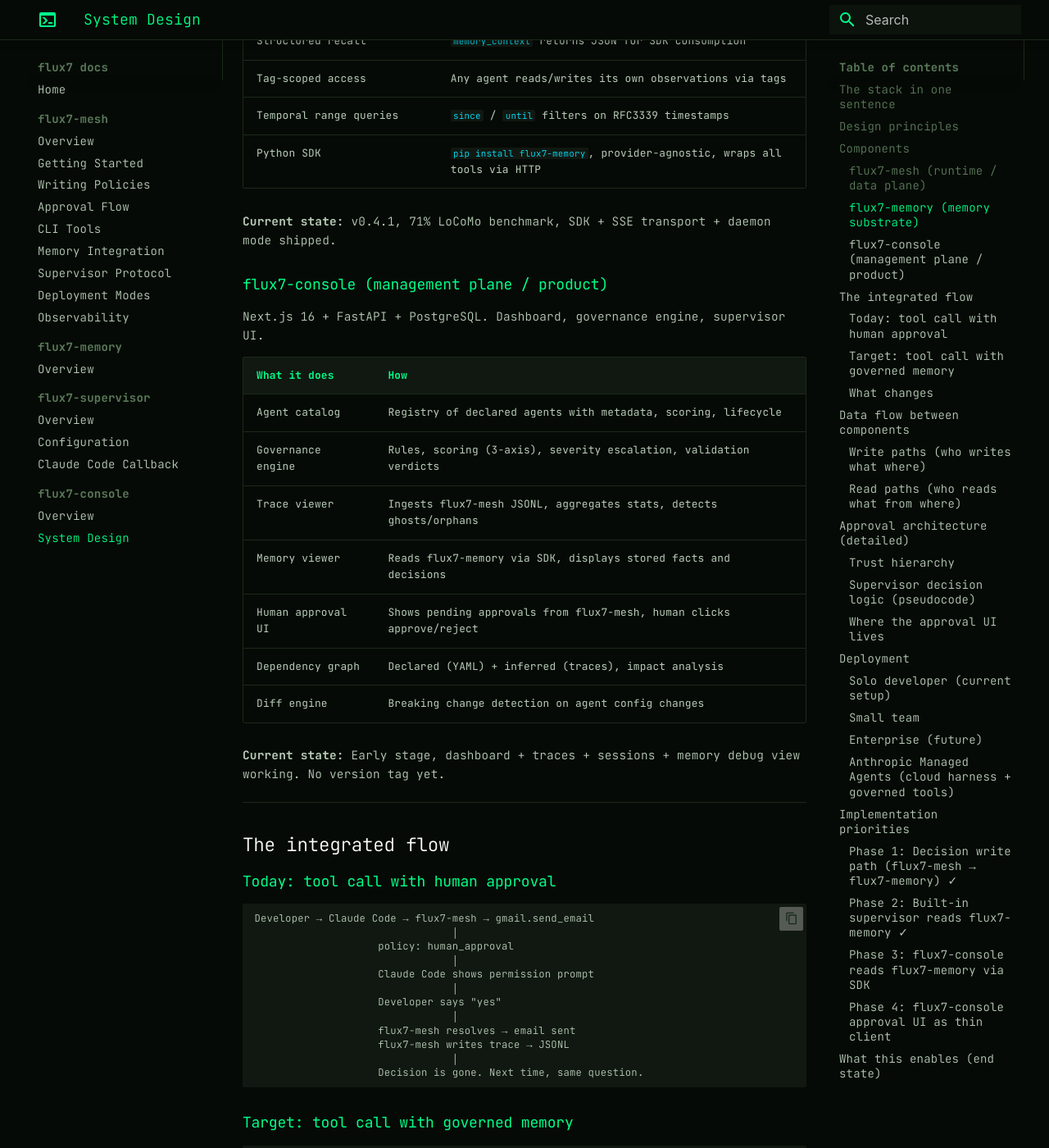
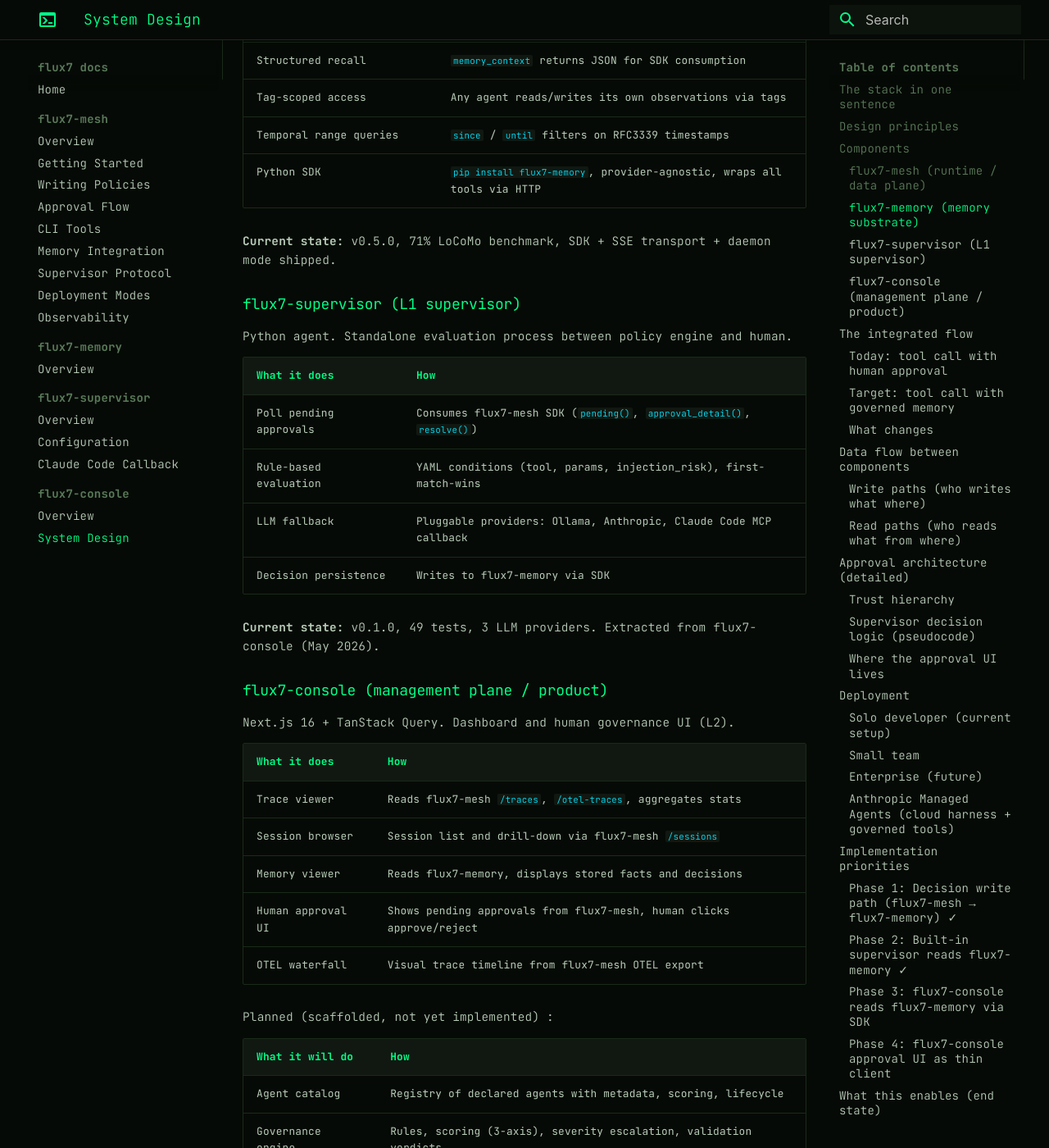
Before and after one commit to KTCrisis/flux7-docs, an MkDocs documentation site: the page built from docs/console/system-design.md, in a window 1280 px wide and 1400 px high, scrolled down 1722 px. Shown: the whole window at 82% size. Built offline with MkDocs 1.6.1 and Material for MkDocs 9.7.7, drawn with Linux system fonts in a browser that asks for light colours; some of the changed text lies outside the part shown.

Commit message:
docs(console): update to reflect sup7 extraction and current state
- Supervisor moved from flux7-console to flux7-supervisor (sup7)
- flux7-console = purely UI/observability (L2), not judgment (L1)
- Stack corrected: Next.js 16 + TanStack Query (no FastAPI/PostgreSQL yet)
- flux7-mesh bumped to v0.12.0, flux7-memory to v0.5.0
- Added flux7-supervisor as distinct component in system design
- Updated deployment diagrams with sup7

Co-Authored-By: Claude Opus 4.6 <noreply@anthropic.com>

````diff
--- a/docs/console/system-design.md
+++ b/docs/console/system-design.md
@@ -32,7 +32,7 @@ Go binary. Sidecar proxy between agents and their tools.
 
 **Transports:** MCP stdio (Claude Code, Cursor) · MCP Streamable HTTP at `POST /mcp` (Anthropic Managed Agents, remote clients) · HTTP REST (`POST /tool/{name}`)
 
-**Current state:** v0.9.0, stable, docs polished.
+**Current state:** v0.12.0, stable. Policy hot-reload, Python SDK, `/decide` endpoint, daemon mode.
 
 ### flux7-memory (memory substrate)
 
@@ -47,23 +47,43 @@ Go binary. MCP server for persistent, searchable, governed memory.
 | Temporal range queries | `since` / `until` filters on RFC3339 timestamps |
 | Python SDK | `pip install flux7-memory`, provider-agnostic, wraps all tools via HTTP |
 
-**Current state:** v0.4.1, 71% LoCoMo benchmark, SDK + SSE transport + daemon mode shipped.
+**Current state:** v0.5.0, 71% LoCoMo benchmark, SDK + SSE transport + daemon mode shipped.
+
+### flux7-supervisor (L1 supervisor)
+
+Python agent. Standalone evaluation process between policy engine and human.
+
+| What it does | How |
+|---|---|
+| Poll pending approvals | Consumes flux7-mesh SDK (`pending()`, `approval_detail()`, `resolve()`) |
+| Rule-based evaluation | YAML conditions (tool, params, injection_risk), first-match-wins |
+| LLM fallback | Pluggable providers: Ollama, Anthropic, Claude Code MCP callback |
+| Decision persistence | Writes to flux7-memory via SDK |
+
+**Current state:** v0.1.0, 49 tests, 3 LLM providers. Extracted from flux7-console (May 2026).
 
 ### flux7-console (management plane / product)
 
-Next.js 16 + FastAPI + PostgreSQL. Dashboard, governance engine, supervisor UI.
+Next.js 16 + TanStack Query. Dashboard and human governance UI (L2).
 
 | What it does | How |
 |---|---|
+| Trace viewer | Reads flux7-mesh `/traces`, `/otel-traces`, aggregates stats |
+| Session browser | Session list and drill-down via flux7-mesh `/sessions` |
+| Memory viewer | Reads flux7-memory, displays stored facts and decisions |
+| Human approval UI | Shows pending approvals from flux7-mesh, human clicks approve/reject |
+| OTEL waterfall | Visual trace timeline from flux7-mesh OTEL export |
+
+Planned (scaffolded, not yet implemented) :
+
+| What it will do | How |
+|---|---|
 | Agent catalog | Registry of declared agents with metadata, scoring, lifecycle |
 | Governance engine | Rules, scoring (3-axis), severity escalation, validation verdicts |
-| Trace viewer | Ingests flux7-mesh JSONL, aggregates stats, detects ghosts/orphans |
-| Memory viewer | Reads flux7-memory via SDK, displays stored facts and decisions |
-| Human approval UI | Shows pending approvals from flux7-mesh, human clicks approve/reject |
 | Dependency graph | Declared (YAML) + inferred (traces), impact analysis |
 | Diff engine | Breaking change detection on agent config changes |
 
-**Current state:** Early stage, dashboard + traces + sessions + memory debug view working. No version tag yet.
+**Current state:** Early stage, dashboard + traces + sessions + approvals + memory viewer working. No version tag yet.
 
 ---
 
@@ -195,8 +215,8 @@ Level 1: Built-in supervisor (in flux7-mesh, Go)
          Checks past decisions: 3+ approvals, 0 rejections → auto-approve.
          Escalates unknowns to Level 1+.
 
-Level 1+: External supervisor (in flux7-console, Python)
-          Rule engine + Ollama LLM. ~2s rules, ~20s LLM. Bounded judgment.
+Level 1+: External supervisor (flux7-supervisor / sup7)
+          Rule engine + pluggable LLM (Ollama/Anthropic/Claude Code). ~2s rules, ~20s LLM.
           Handles novel cases, complex conditions, injection detection.
           Escalates unknowns to Level 2.
 
@@ -208,9 +228,11 @@ Level 2: Human
 
 > **Two supervisor layers.** Level 1 is built into flux7-mesh — a `MemoryReader`
 > that queries flux7-memory before the approval queue. It's a pre-filter, not a full
-> resolver. Level 1+ is the external Python supervisor in flux7-console that implements
-> the [supervisor protocol](https://github.com/KTCrisis/flux7-mesh/blob/main/docs/supervisor-protocol.md)
-> — it polls pending approvals and resolves them with rule evaluation + LLM.
+> resolver. Level 1+ is [flux7-supervisor (sup7)](https://github.com/KTCrisis/flux7-supervisor),
+> a standalone Python agent that implements the
+> [supervisor protocol](https://github.com/KTCrisis/flux7-mesh/blob/main/docs/supervisor-protocol.md)
+> — it polls pending approvals and resolves them with rule evaluation + pluggable LLM
+> (Ollama, Anthropic, or Claude Code MCP callback).
 > The `supervisor/` package inside flux7-mesh handles content redaction and
 > injection detection on the protocol's outbound payloads (`RedactParams`,
 > `DetectInjection`) — a separate concern from both layers.
@@ -274,14 +296,14 @@ No flux7-console needed. flux7-mesh + flux7-memory provide full governance + mem
 shared server
 ├── flux7-mesh (central, HTTP mode)
 ├── mem7 serve (HTTP, shared memory)
-└── flux7-console (dashboard + supervisor)
-    └── PostgreSQL
+├── sup7 (L1 supervisor, polls mesh approvals)
+└── flux7-console (dashboard + approval UI)
 
 developer laptops
 └── agents connect to shared flux7-mesh
 ```
 
-flux7-console adds value: team visibility, approval UI for shared agents, governance scoring, audit trail.
+flux7-console adds value: team visibility, approval UI for shared agents, audit trail. sup7 handles automated evaluation.
 
 ### Enterprise (future)
 
@@ -295,6 +317,7 @@ flux7-console SaaS (hosted)
 customer infra
 ├── flux7-mesh (sidecar per agent)
 ├── flux7-memory (per-team or central)
+├── sup7 (L1 supervisor)
 └── agents (any framework)
 ```
 
````
Also changed, not shown: docs/console/index.md (+18 -12 lines).
